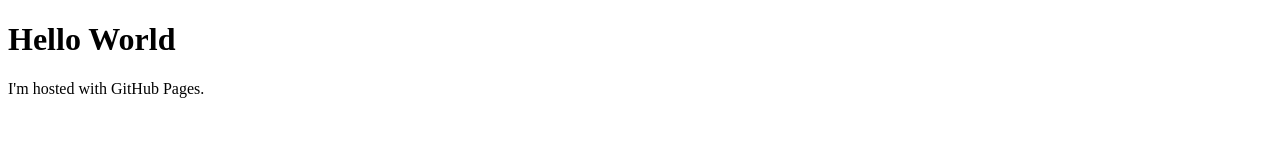
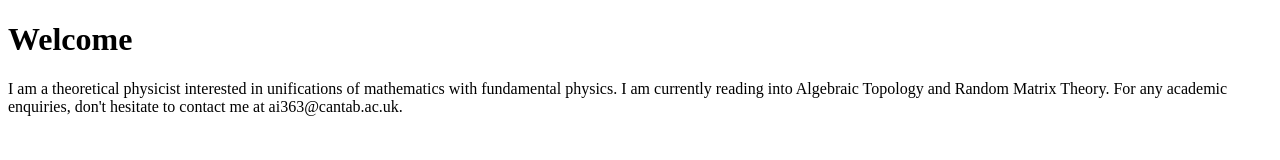
Before and after one commit to Star-Ruby/Star-Ruby.github.io, a plain HTML site: page index.html in a window 1280 px wide. Drawn offline with Linux system fonts and the light colour scheme.

Commit message:
Update index.html

```diff
--- a/index.html
+++ b/index.html
@@ -1,7 +1,7 @@
 <!DOCTYPE html>
 <html>
 <body>
-<h1>Hello World</h1>
-<p>I'm hosted with GitHub Pages.</p>
+<h1>Welcome</h1>
+<p>I am a theoretical physicist interested in unifications of mathematics with fundamental physics. I am currently reading into Algebraic Topology and Random Matrix Theory. For any academic enquiries, don't hesitate to contact me at ai363@cantab.ac.uk.</p>
 </body>
 </html>
```
